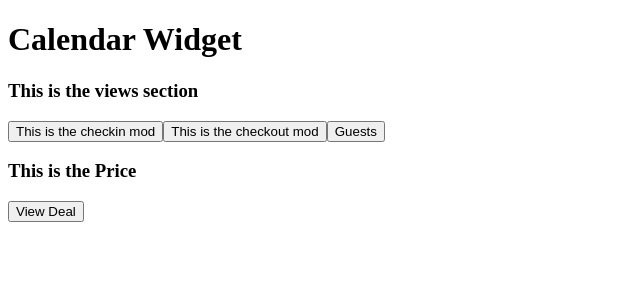
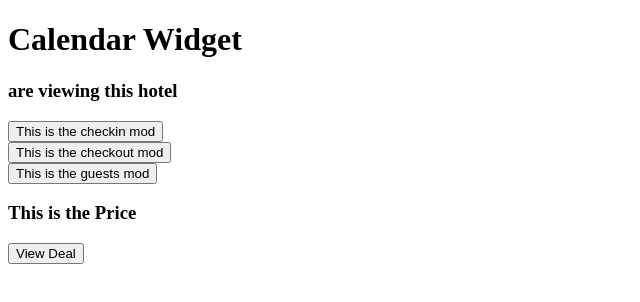
Before and after one commit to yavorona/calendar, a React app: page / in a window 1280 px wide. Shown: the top 302 px of the page, without its empty margins (0-640 px from the left). Built offline with nearby package versions, Linux system fonts and the light colour scheme; no server answers; the HTML template or start-up script is replaced by a standard one.

Commit message:
Add basic structure and styling to components

```diff
--- a/client/src/components/app.jsx
+++ b/client/src/components/app.jsx
@@ -1,13 +1,15 @@
 import React from 'react';
 import Calendar from './calendar.jsx';
-import CheckIn from './checkin.jsx'
-import CheckOut from './checkout.jsx'
+import CheckIn from './checkin.jsx';
+import CheckOut from './checkout.jsx';
+import Guests from './guests.jsx';
 
 class App extends React.Component {
     constructor(props) {
         super(props);
         this.state = {
-            hotel: null
+            hotels: {},
+            current: {}
         }
     }
 
@@ -17,7 +19,10 @@ class App extends React.Component {
               return response.json()
           })
           .then((jsonResponse) => {
-              console.log(jsonResponse);
+              this.setState({
+                  hotels: jsonResponse,
+                  current: jsonResponse[0]
+              })
           })
     }
 
@@ -27,19 +32,19 @@ class App extends React.Component {
               <h1>Calendar Widget</h1>
               <div id="main">
                 <div id="views">
-                  <h3>This is the views section</h3>
+                  <h3>{this.state.current.views} are viewing this hotel</h3>
                 </div>
                 <CheckIn />
                 <CheckOut />
-                <button id="guests">
-                    Guests
-                </button>
+                <Guests />
                 <div id="price">
                   <h3>This is the Price</h3>
                 </div>
-                <button id="viewdeal">
-                  View Deal
-                </button>
+                <div id="viewdeal">
+                  <button id="viewdealbutton">
+                    View Deal
+                  </button>
+                </div>
               </div>
             </div>
         );
--- a/client/src/components/checkin.jsx
+++ b/client/src/components/checkin.jsx
@@ -1,9 +1,11 @@
 import React from 'react';
 
 const CheckIn = (props) => (
-    <button id="checkin">
+    <div id="checkin">
+      <button>
         This is the checkin mod
-    </button>
+      </button>
+    </div>
 )
 
 export default CheckIn;
--- a/client/src/components/checkout.jsx
+++ b/client/src/components/checkout.jsx
@@ -1,9 +1,11 @@
 import React from 'react';
 
 const CheckOut = (props) => (
-    <button id="checkout">
+    <div id="checkout">
+      <button>
         This is the checkout mod
-    </button>
+      </button>
+    </div>
 )
 
 export default CheckOut;
--- /dev/null
+++ b/client/src/components/guests.jsx
@@ -0,0 +1,11 @@
+import React from 'react';
+
+const Guests = (props) => (
+    <div id="guests">
+      <button id="guestsbutton">
+        This is the guests mod
+      </button>
+    </div>
+)
+
+export default Guests;
```
Also changed, not shown: 2 other files (tests, documents, lock files or other folders).
